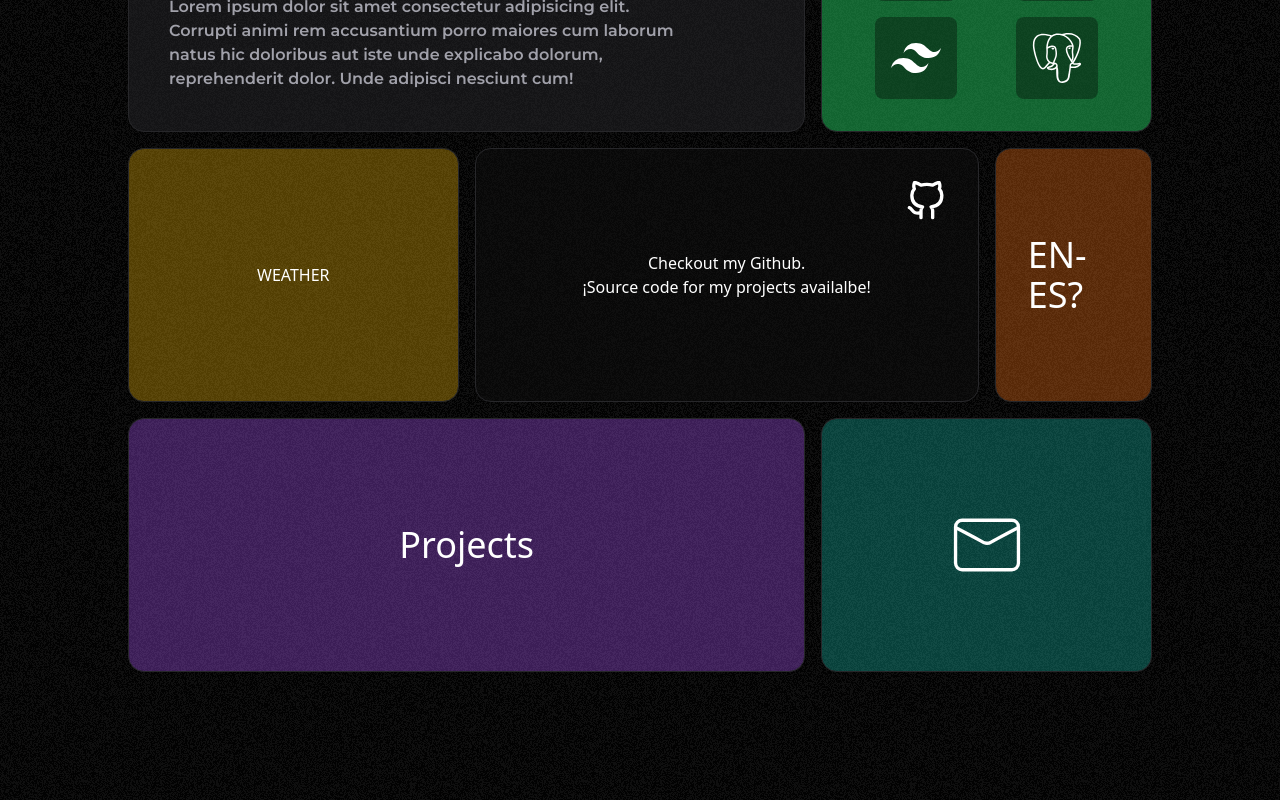
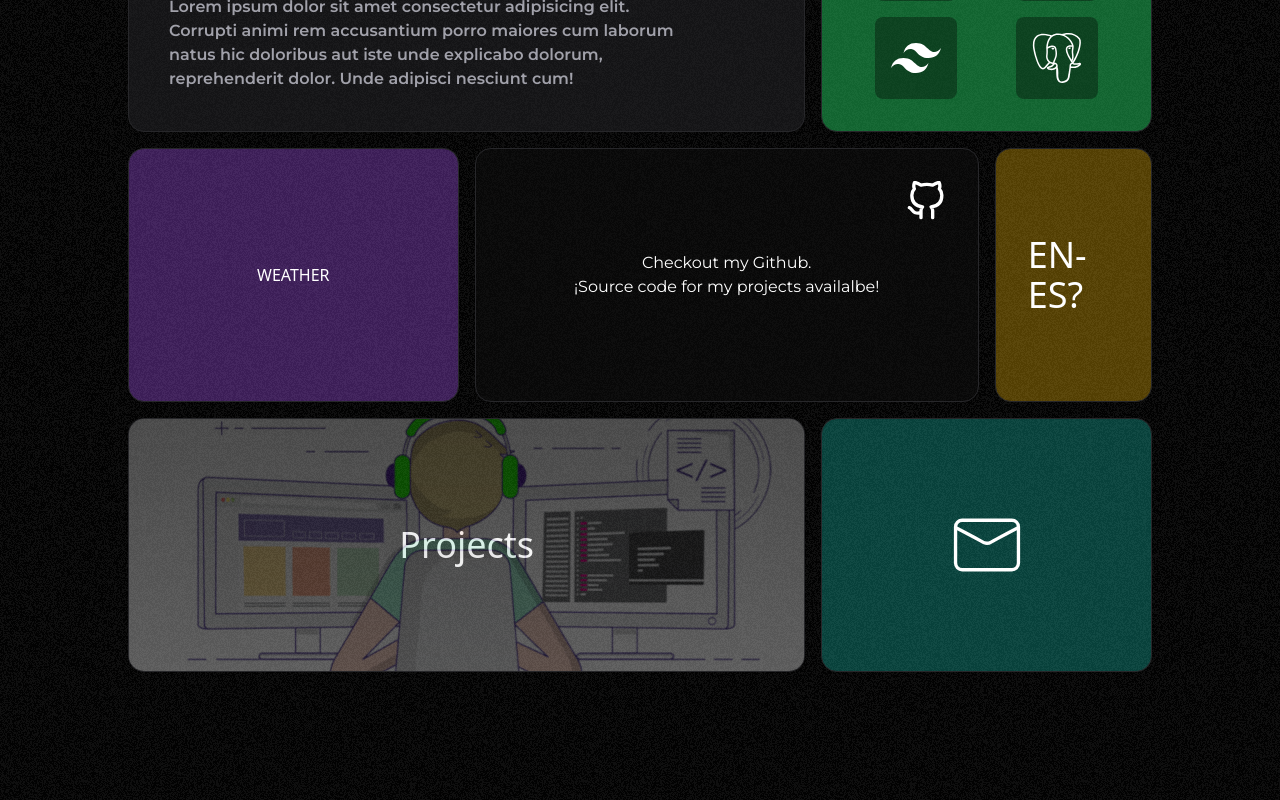
Before and after one commit to Benjahh/Benjahh.github.io, a React (Vite) app: page / in a window 1280 px wide. Shown: the part 520-1320 px from the top of the page. Built offline with nearby package versions, Linux system fonts and the light colour scheme; a web font is replaced by a local one.

Commit message:
feat: adding bg images, some anims

```diff
--- a/src/components/HomeGrid.jsx
+++ b/src/components/HomeGrid.jsx
@@ -43,34 +43,37 @@ export const HomeGrid = ({ handleViewProjects }) => {
         </div>
       </div>
 
-      <div className="test-border bg-opacity-35 bg-yellow-500 row-span-3 col-span-2">
+      <div className="test-border bg-opacity-35 bg-purple-500 row-span-3 col-span-2">
         WEATHER
       </div>
 
       <motion.a
         whileHover={{ scale: 1.03, borderColor: 'white' }}
-        className="test-border hover:cursor-pointer flex-col relative bg-opacity-50 bg-firstAccent justify-center col-span-3 row-span-3 flex items-center "
+        className="test-border font-montserrat hover:cursor-pointer flex-col relative bg-opacity-50 bg-firstAccent justify-center col-span-3 row-span-3 flex items-center "
       >
         <h1>Checkout my Github.</h1>
         <p>¡Source code for my projects availalbe!</p>
         <FiGithub size={40} className="absolute top-0 right-0 m-8" />
       </motion.a>
 
-      <motion.div className="test-border bg-opacity-35 bg-orange-500 row-span-3 text-4xl">
+      <motion.div className="test-border bg-opacity-35 bg-yellow-500 row-span-3 text-4xl">
         EN-ES?
       </motion.div>
 
       <motion.div
         whileHover={{ scale: 1.03, borderColor: 'white' }}
-        className="test-border text-4xl bg-opacity-35 bg-purple-500 col-span-4 hover:cursor-pointer hover:brightness-75 hover row-span-3 "
+        className=" text-4xl test-border relative overflow-hidden col-span-4 hover:cursor-pointer hover:brightness-75  row-span-3 "
         onClick={handleViewProjects}
       >
-        Projects
+        <div className="opacity-35 bg-coding absolute bg-no-repeat h-full  w-full">
+          {' '}
+        </div>
+        <div className="opacity-100">Projects</div>
       </motion.div>
 
       <motion.button
         whileHover={{ scale: 1.03, borderColor: 'white' }}
-        className="test-border bg-opacity-35 bg-teal-500 col-span-2 row-span-3"
+        className="test-border bg-opacity-35  bg-teal-500 col-span-2 row-span-3"
       >
         <CiMail size={80} />
       </motion.button>
--- a/tailwind.config.js
+++ b/tailwind.config.js
@@ -12,6 +12,8 @@ module.exports = {
     extend: {
       backgroundImage: {
         noise: "url('./assets/noise.gif')",
+        coding:
+          "linear-gradient(rgba(0, 0, 0, 0.2), rgba(0, 0, 0, 0)), url('./assets/coding.gif')",
       },
 
       fontFamily: {
```
Also changed, not shown: src/assets/coding.gif (added).
